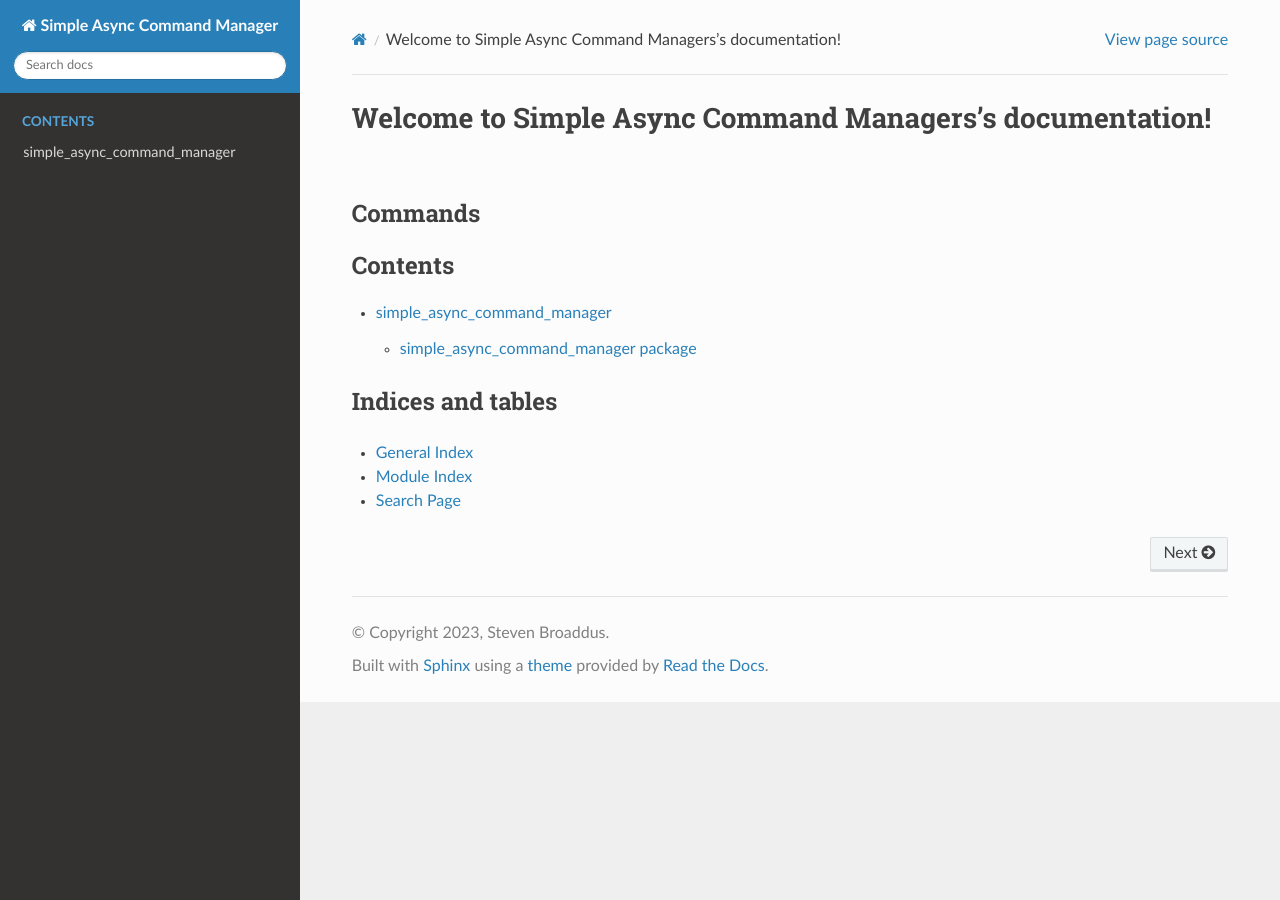
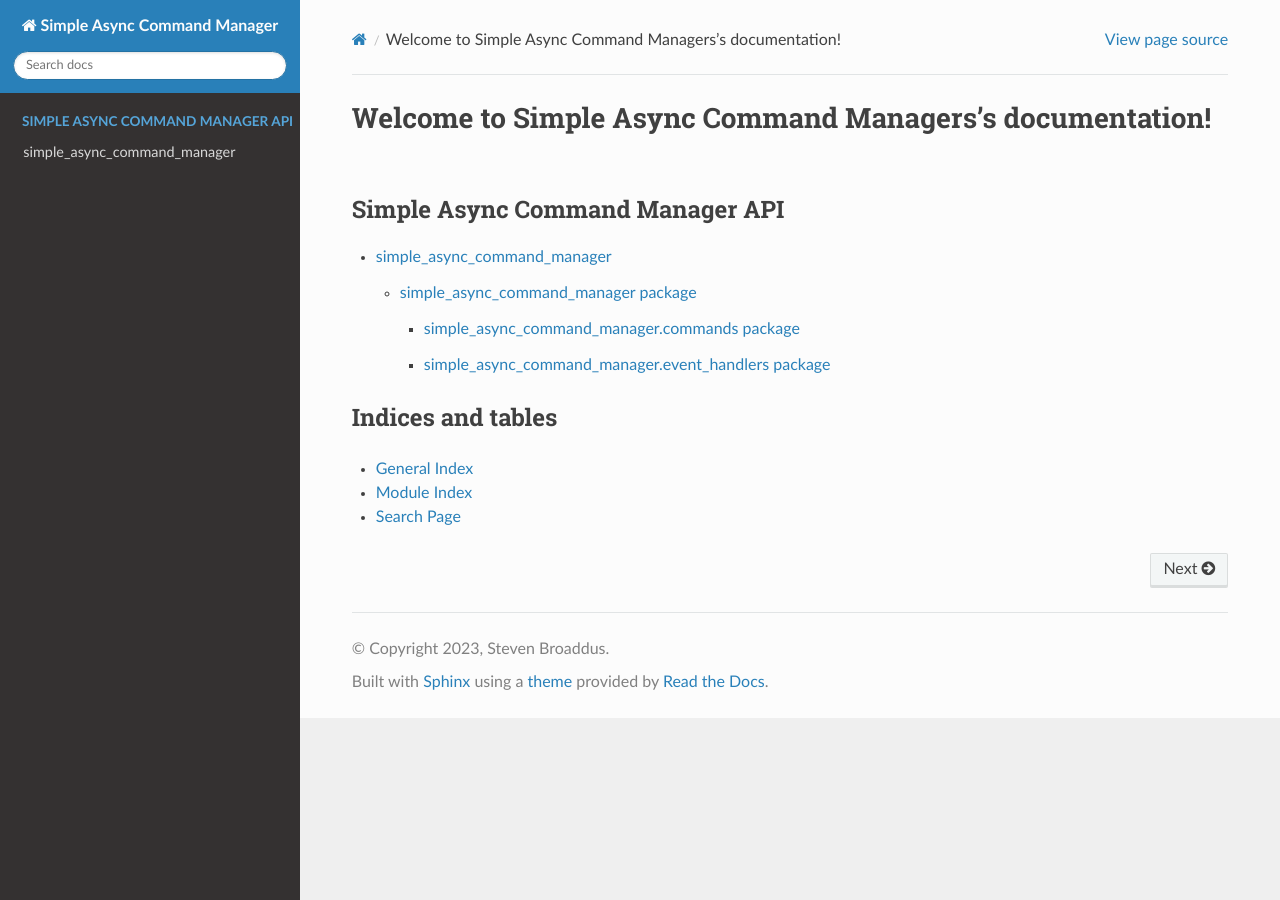
Before and after one commit to SBroaddus220/simple_async_command_manager, a Sphinx documentation site: the page built from docs/source/index.md, in a window 1280 px wide. Built offline with Sphinx 7.4.7 and the Read the Docs theme 2.0.0, drawn with Linux system fonts in a browser that asks for light colours; part of the change alters nothing that is shown.

Commit message:
Add methods for auto documentation generation using apidocs and manual python scripting for Sphinx

````diff
--- /dev/null
+++ b/docs/source/_templates/example_package.md
@@ -0,0 +1,13 @@
+# Package Name
+
+## List of modules:
+1. Module #1
+2. Module #2
+
+------------------------------------------
+# Module Name
+
+```{eval-rst}
+.. automodule:: simple_async_command_manager.commands.command_bases
+   :members:
+```
--- a/docs/source/conf.py
+++ b/docs/source/conf.py
@@ -6,7 +6,6 @@
 # -- Project information -----------------------------------------------------
 # https://www.sphinx-doc.org/en/master/usage/configuration.html#project-information
 
-import sphinx_rtd_theme
 import os, sys
 sys.path.insert(0, os.path.abspath('../..'))
 sys.path.insert(0, os.path.abspath('../../simple_async_command_manager'))
@@ -29,6 +28,11 @@ extensions = [
     # 'sphinx.ext.autosummary',  # Automatic documentation
     'sphinx.ext.napoleon',  # Support for Google-style docstrings
 ]
+
+templates_path = ['_templates']
+exclude_patterns = ['_build', '_templates']
+
+# Autosummary configuration
 # autosummary_generate = True  # Turn on sphinx.ext.autosummary
 
 # Source configuration
@@ -37,13 +41,8 @@ source_suffix = '.rst'
 # Autodoc configuration
 add_module_names = False
 
-
 # Napoleon configuration
 napoleon_google_docstring = True
-
-templates_path = ['_templates']
-exclude_patterns = ['_build', '_templates']
-
 
 
 # -- Options for HTML output -------------------------------------------------
--- /dev/null
+++ b/docs/source/generate_package_docfiles.py
@@ -0,0 +1,161 @@
+#!/usr/bin/env python
+# -*- coding: utf-8 -*-
+
+"""
+This module holds commands that are shared between handlers and are not computer or user specific.
+"""
+
+from pathlib import Path
+from typing import Optional
+import subprocess
+
+# **********
+def generate_package_docfiles_apidoc(package_path: Path, output_path: Path, template_dir: Optional[Path] = None):
+
+    # Command to use apidoc to generate package docfiles
+    command = [
+        "sphinx-apidoc.exe",
+    ]
+
+    # Force overwrites
+    command.append("-f")
+
+    # Put documentation for each module on its own page
+    command.append("--separate")
+
+    # Put module documentation before submodule documentation
+    command.append("--module-first")
+
+    # No headings
+    command.append("--no-headings")
+
+    # Template directory
+    if template_dir is not None:
+        command.append(f"--templatedir={template_dir}")
+
+    # Output path
+    command.extend(["-o", f"{output_path}"])
+
+    # Package path
+    command.append(f"{package_path}")
+
+    # Runs the program
+    subprocess.run(command)
+
+
+def generate_package_doc(package_path: Path, output_path: Path) -> Path:
+    """
+    Generate documentation files for a package. Output structure is same as project structure.
+
+    Args:
+        package_path (Path): Path to the package.
+        output_path (Path): Path to the directory where documentation should be written.
+
+    Returns:
+        Path: Path to index file for package.
+    """
+    # Ensure the output directory exists
+    output_path.mkdir(parents=True, exist_ok=True)
+
+    # Get all submodules and subpackages
+    modules = [p for p in package_path.glob('*.py') if p.stem != '__init__']
+    subpackages = [p for p in package_path.iterdir() if p.is_dir() and (p / '__init__.py').exists()]
+
+    # Generate the package documentation
+    package_index_path = output_path / 'index.md'
+    with package_index_path.open('w') as f_obj:
+        f_obj.write(f"# {package_path.name}\n\n")
+
+        if modules:
+            f_obj.write("## List of modules:\n")
+
+            # Generate documentation for each submodule
+            for module in modules:
+                module_doc_path = generate_module_doc(package_path, module.stem, output_path)
+                f_obj.write(f"[{module.stem}]({module_doc_path})\n\n")
+
+
+        if subpackages:
+            f_obj.write("## List of subpackages:\n")
+
+            # Generate documentation for each subpackage
+            for subpackage in subpackages:
+                package_doc_path = generate_package_doc(subpackage, output_path / subpackage.name)
+                f_obj.write(f"[{subpackage.stem}]({package_doc_path})\n\n")
+
+    return package_index_path
+
+
+def generate_module_doc(package_path: Path, module_name: str, output_path: Path) -> Path:
+    """
+    Generate documentation for a module.
+
+    Args:
+        package_path (Path): Path to the package containing the module.
+        module_name (str): Name of the module (without .py).
+        output_path (Path): Path to the directory where documentation should be written.
+
+    Returns:
+        Path: Path to output doc generated for module.
+    """
+    module_path = package_path / f"{module_name}.py"
+    if not module_path.exists():
+        raise FileNotFoundError(f"Could not find module at {module_path}")
+
+    # Generate the module documentation
+    module_doc_path = output_path / f"{module_name}.md"
+    with module_doc_path.open('w') as f:
+        f.write(f"# {module_name}\n\n")
+        f.write("```{eval-rst}\n")
+        f.write(f".. automodule:: {package_path.name}.{module_name}\n")
+        f.write("   :members:\n")
+        f.write("```\n")
+
+    # Returns path to written output file
+    return module_doc_path
+
+
+def empty_directory(directory: Path) -> None:
+    """Recursively empties a directory and then deletes it.s
+    Credit: https://stackoverflow.com/questions/13118029/deleting-folders-in-python-recursively
+
+    Args:
+        directory (Path): Directory to be emptied.
+    """
+    print(f"Emptying directory: {directory}")
+    if directory.exists():
+        for item in directory.iterdir():
+            if item.is_dir():
+                empty_directory(item)
+            else:
+                item.unlink()
+        directory.rmdir()
+
+
+def print_paths_of_files_in_dir(directory: Path) -> None:
+
+    if directory.exists():
+        for item in directory.iterdir():
+            if item.is_dir():
+                print_paths_of_files_in_dir(item)
+            else:
+                print(Path(item).relative_to(Path(__file__).resolve().parent).as_posix())
+
+
+# **********
+if __name__ == "__main__":
+    package_path = Path(__file__).resolve().parent.parent.parent / "simple_async_command_manager"
+    output_path = Path(__file__).resolve().parent / "auto_api_docs"
+
+    empty_directory(output_path)
+    # generate_package_doc(
+    #     package_path = package_path,
+    #     output_path = output_path
+    # )
+    generate_package_docfiles_apidoc(
+        package_path = package_path,
+        output_path = output_path
+    )
+
+    print("\nCopy and paste the following paths into the index file:")
+    print_paths_of_files_in_dir(output_path)
--- a/docs/source/index.md
+++ b/docs/source/index.md
@@ -1,18 +1,16 @@
 <!--
 simple_async_command_manager documentation master file, created by
 sphinx-quickstart on Mon Aug 7 14:41:17 2023.
-You can adapt this file completely to your liking, but it should at least
-contain the root `toctree` directive.
 -->
 
 # Welcome to Simple Async Command Managers's documentation!
 
-## Commands
 ```{toctree}
-:maxdepth: 2
-:caption: Contents
+:maxdepth: 4
+:titlesonly:
+:caption: Simple Async Command Manager API
 
-/hi/modules.rst
+auto_api_docs/modules.rst
 ```
 
 ## Indices and tables
````
Also changed, not shown: docs/source/auto_api_docs/modules.rst (renamed from docs/source/hi/modules.rst), docs/source/auto_api_docs/simple_async_command_manager.commands.command_bases.rst (renamed from docs/source/hi/simple_async_command_manager.commands.command_bases.rst), docs/source/auto_api_docs/simple_async_command_manager.commands.rst (renamed from docs/source/hi/simple_async_command_manager.commands.rst), docs/source/auto_api_docs/simple_async_command_manager.commands.shared_commands.rst (renamed from docs/source/hi/simple_async_command_manager.commands.shared_commands.rst), docs/source/auto_api_docs/simple_async_command_manager.event_handlers.rst (renamed from docs/source/hi/simple_async_command_manager.event_handlers.rst), docs/source/auto_api_docs/simple_async_command_manager.event_handlers.stdin_event_handler.rst (renamed from docs/source/hi/simple_async_command_manager.event_handlers.stdin_event_handler.rst), docs/source/auto_api_docs/simple_async_command_manager.rst (renamed from docs/source/hi/simple_async_command_manager.rst).
